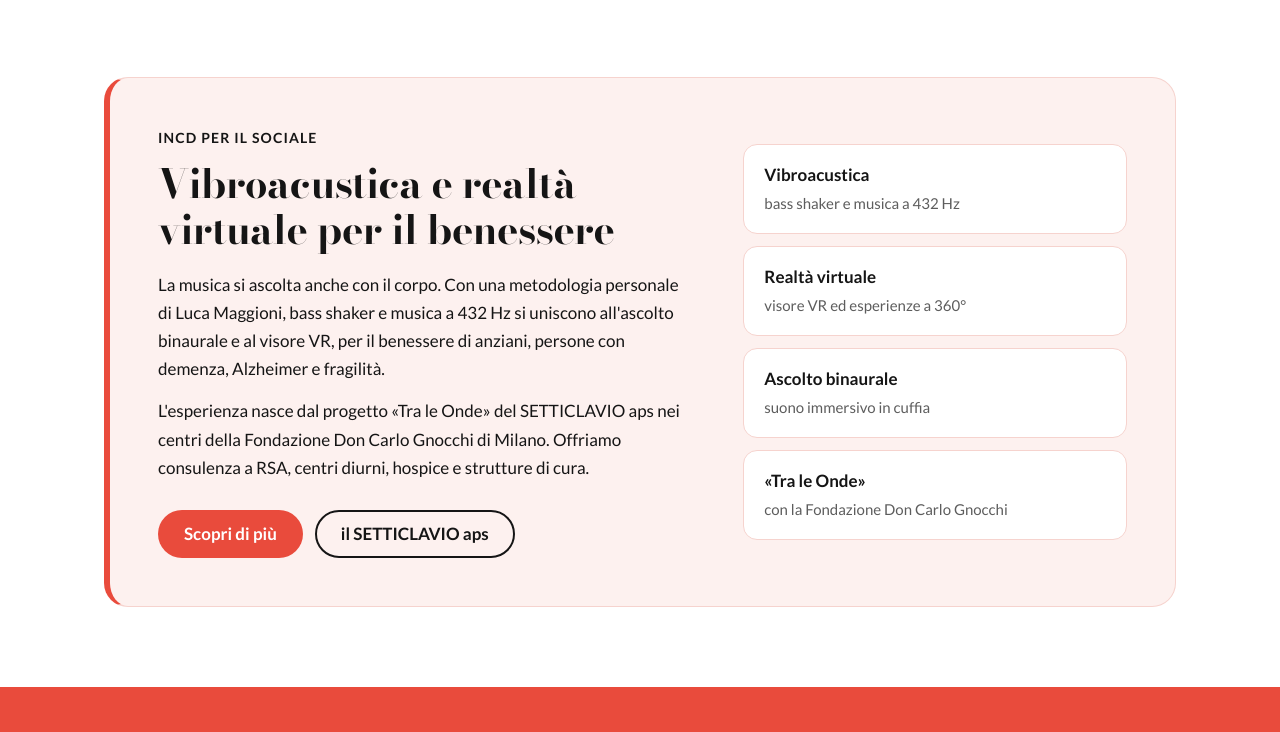
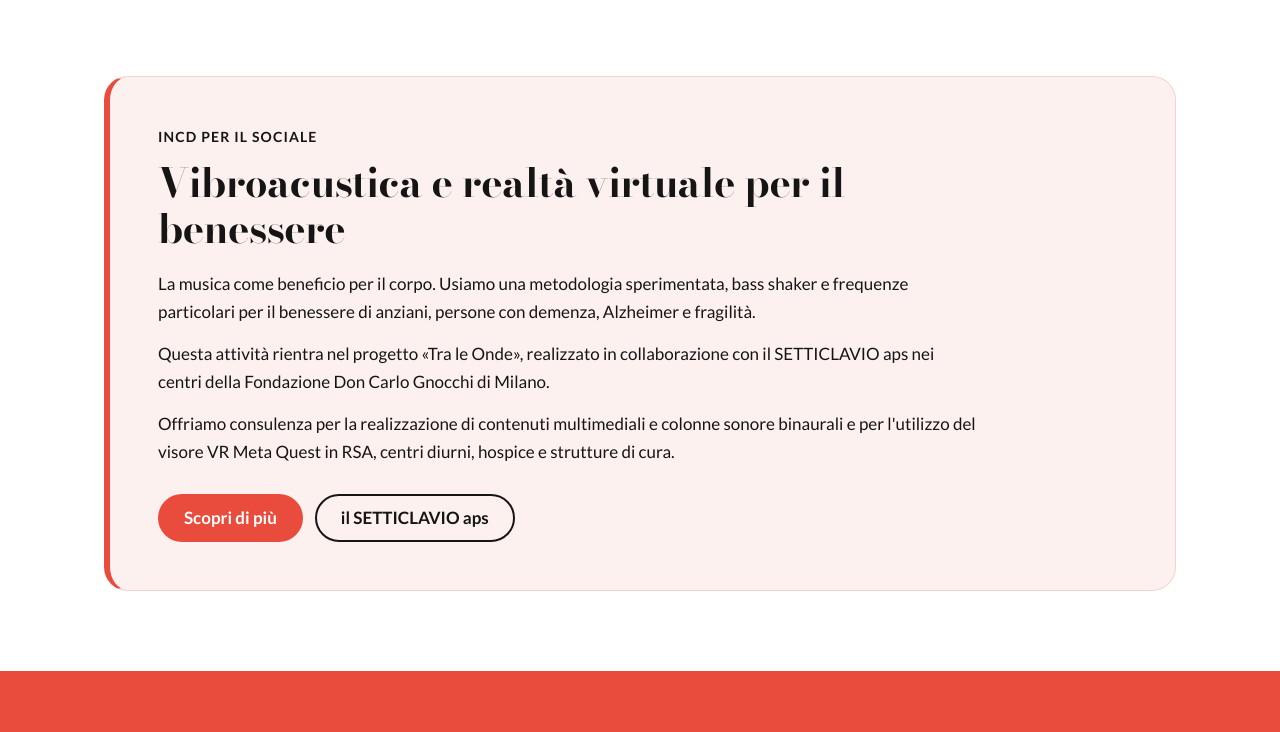
Before and after one commit to maggiomusic/incd.it, a plain HTML site: page servizi.html in a window 1280 px wide. Shown: the part 1377-2109 px from the top of the page. Drawn offline with nearby package versions, Linux system fonts and the light colour scheme.

Commit message:
Servizi: apertura che spiega consulenza e produzione in generale; box sociale con nuovo testo, senza riquadri
Co-Authored-By: Claude Opus 5.5 <noreply@anthropic.com>

```diff
--- a/servizi.html
+++ b/servizi.html
@@ -81,9 +81,9 @@
 <section class="page-head">
     <div class="wrap narrow">
         <p class="crumbs"><a href="./">INCD STUDIO</a> › Servizi</p>
-        <p class="eyebrow eyebrow-head">Servizi</p>
-        <h1>Servizi di produzione e consulenza musicale</h1>
-        <p class="lead"><strong>Registrazione, produzione e consulenza musicale per artisti e aziende.</strong> Un musicista e un ingegnere del suono, con oltre 40 anni di esperienza tra palco e regia, seguono il tuo progetto dall'idea al disco finito.</p>
+        <h1>Consulenza e produzione musicale</h1>
+        <p class="lead"><strong>Accompagniamo artisti e aziende dall'idea musicale al risultato finale.</strong> Un musicista e un ingegnere del suono, con oltre 40 anni di esperienza tra palco e regia.</p>
+        <p class="lead-more"><strong>La consulenza</strong> è il momento delle scelte: ascoltiamo il progetto e aiutiamo a decidere che cosa fare e come, sul piano artistico, tecnico e organizzativo, prima di investire tempo e budget. <strong>La produzione</strong> è la realizzazione: coordiniamo musicisti, scrittura, registrazione e lavorazione del suono fino a un risultato pronto per il pubblico. Possiamo seguire tutto il percorso o solo la parte che ti serve.</p>
         <div class="actions">
             <a class="btn btn-red" href="mailto:info@incd.it">Chiedi un preventivo</a>
             <a class="btn btn-line" href="https://wa.me/393204364489" target="_blank" rel="noopener">WhatsApp</a>
@@ -99,23 +99,18 @@
 
 <section class="sec sociale">
     <div class="wrap">
-        <div class="sociale-box">
+        <div class="sociale-box sociale-box-solo">
             <div class="sociale-txt">
                 <p class="eyebrow">INCD per il sociale</p>
                 <h2>Vibroacustica e realtà virtuale per il benessere</h2>
-                <p>La musica si ascolta anche con il corpo. Con una metodologia personale di Luca Maggioni, bass shaker e musica a 432 Hz si uniscono all'ascolto binaurale e al visore VR, per il benessere di anziani, persone con demenza, Alzheimer e fragilità.</p>
-                <p>L'esperienza nasce dal progetto «Tra le Onde» del SETTICLAVIO aps nei centri della Fondazione Don Carlo Gnocchi di Milano. Offriamo consulenza a RSA, centri diurni, hospice e strutture di cura.</p>
+                <p>La musica come beneficio per il corpo. Usiamo una metodologia sperimentata, bass shaker e frequenze particolari per il benessere di anziani, persone con demenza, Alzheimer e fragilità.</p>
+                <p>Questa attività rientra nel progetto «Tra le Onde», realizzato in collaborazione con il SETTICLAVIO aps nei centri della Fondazione Don Carlo Gnocchi di Milano.</p>
+                <p>Offriamo consulenza per la realizzazione di contenuti multimediali e colonne sonore binaurali e per l'utilizzo del visore VR Meta Quest in RSA, centri diurni, hospice e strutture di cura.</p>
                 <div class="actions">
                     <a class="btn btn-red" href="vibroacustica-realta-virtuale">Scopri di più</a>
                     <a class="btn btn-line" href="https://ilsetticlavio.it/" target="_blank" rel="noopener">il SETTICLAVIO aps</a>
                 </div>
             </div>
-            <ul class="sociale-points">
-                <li><strong>Vibroacustica</strong><span>bass shaker e musica a 432 Hz</span></li>
-                <li><strong>Realtà virtuale</strong><span>visore VR ed esperienze a 360°</span></li>
-                <li><strong>Ascolto binaurale</strong><span>suono immersivo in cuffia</span></li>
-                <li><strong>«Tra le Onde»</strong><span>con la Fondazione Don Carlo Gnocchi</span></li>
-            </ul>
         </div>
     </div>
 </section>
--- a/site.css
+++ b/site.css
@@ -306,3 +306,8 @@ a.cline:hover strong { color: var(--red); }
 .orig-wrap img { width: 100%; }
 .orig-mark { position: absolute; left: 11.43%; top: 26.82%; width: 61.81%; height: 29.05%; border: 2px solid var(--red); border-radius: 6px; box-shadow: 0 0 0 9999px rgba(255,255,255,.18); }
 .score-pair { display: grid; grid-template-columns: repeat(auto-fit, minmax(300px, 1fr)); gap: 16px; }
+
+/* Servizi: spiegazione sotto il lead e box sociale senza riquadri */
+.lead-more { max-width: 760px; margin-top: 14px; color: var(--muted); font-size: 17px; }
+.sociale-box-solo { grid-template-columns: 1fr; }
+.sociale-box-solo .sociale-txt { max-width: 820px; }
--- a/sitemap.xml
+++ b/sitemap.xml
@@ -36,7 +36,7 @@
   </url>
   <url>
     <loc>https://www.incd.it/servizi</loc>
-    <lastmod>2026-11-14</lastmod>
+    <lastmod>2026-11-17</lastmod>
   </url>
   <url>
     <loc>https://www.incd.it/chi-siamo</loc>
```
